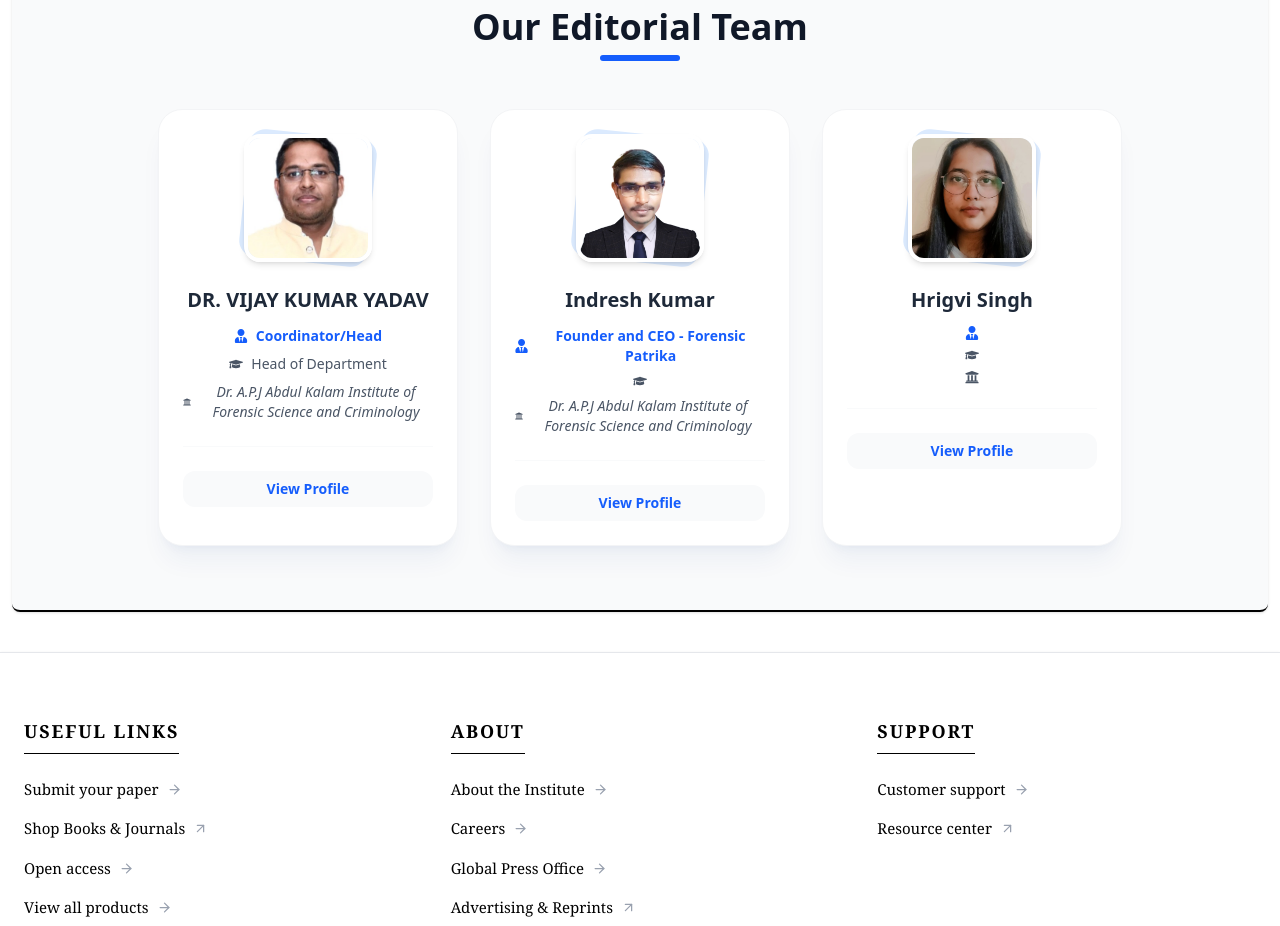
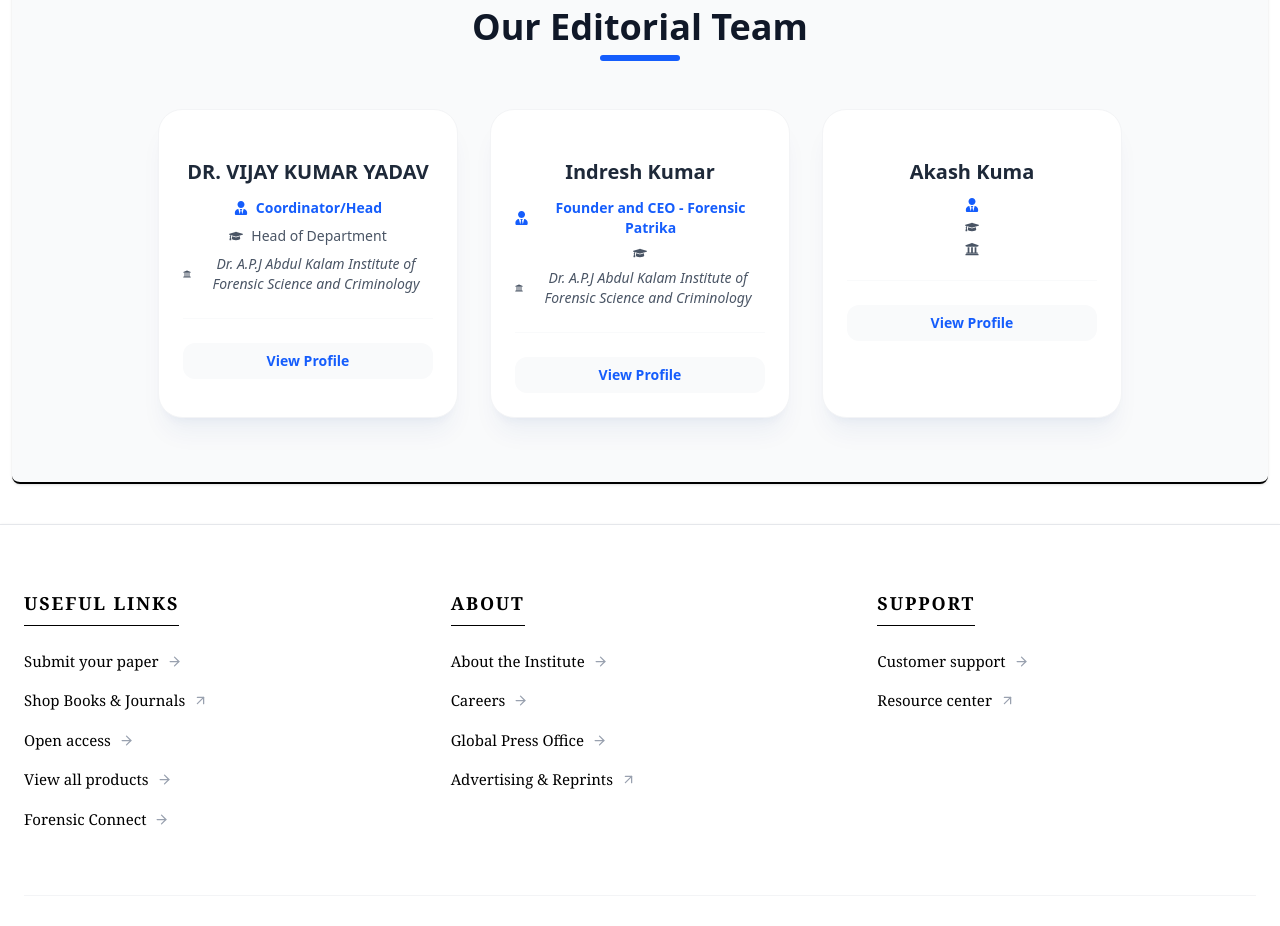
Before and after one commit to Santaravind/Forensic_Journal, a React (Vite) app: page / in a window 1280 px wide. Shown: the part 3340-4266 px from the top of the page. Built offline with nearby package versions, Linux system fonts and the light colour scheme; no server answers.

Commit message:
our team

```diff
--- a/src/components/pages/home/OurTeam.jsx
+++ b/src/components/pages/home/OurTeam.jsx
@@ -25,7 +25,7 @@ function OurTeam() {
     },
      {
       id: 3,
-      name: "Hrigvi Singh ",
+      name: "Akash Kuma ",
       image: hrigvi,
       post: "",
       position: "",
@@ -55,11 +55,11 @@ function OurTeam() {
              {/* Profile Image */}
              <div className="relative mb-6 mx-auto">
                <div className="absolute inset-0 bg-blue-100 rounded-2xl rotate-6 group-hover:rotate-12 transition-transform"></div>
-               <img
+               {/* <img
                  src={member.image}
                  alt={member.name}
                   className="relative w-32 h-32 object-cover rounded-2xl border-4 border-white shadow-md"
-               />
+               /> */}
              </div>
 
               {/* Content */}
```
